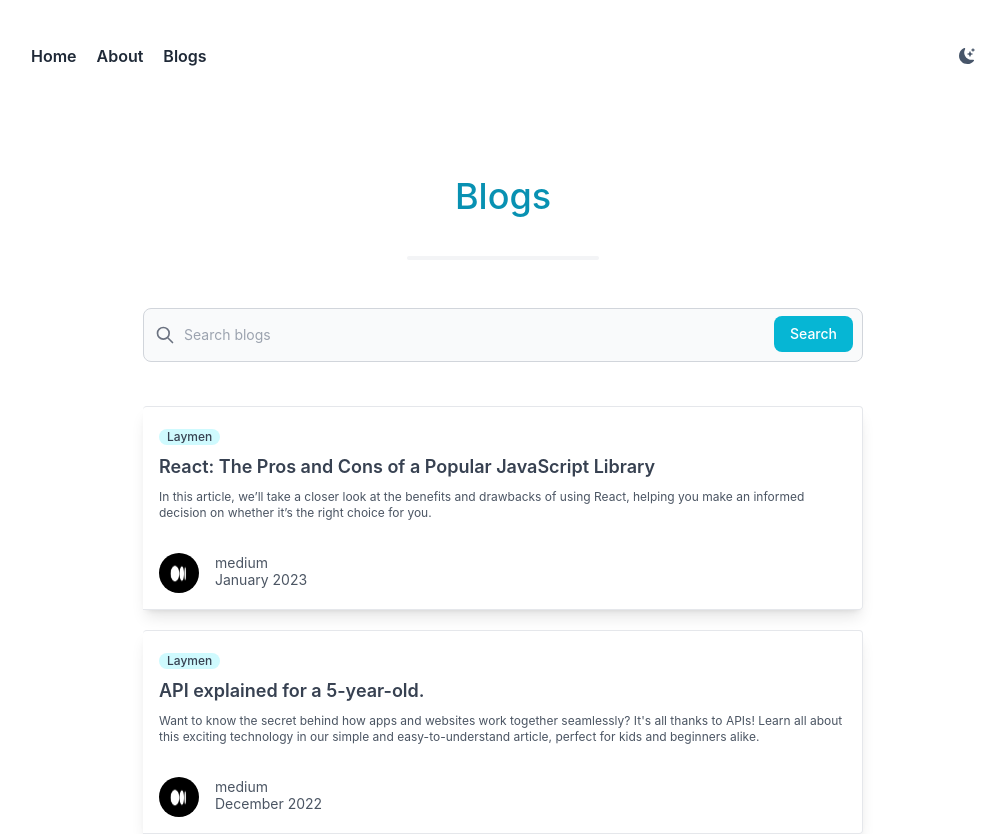
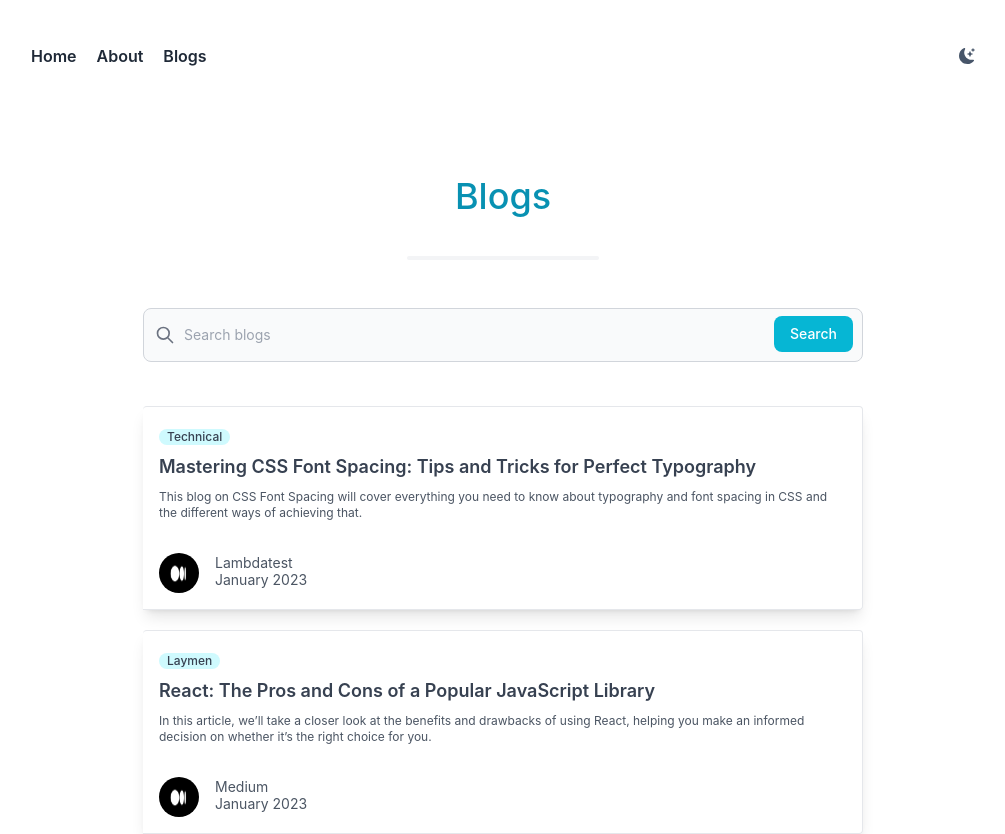
Before and after one commit to dunyanong/myportfolio, a Next.js app: page /blogs in a window 1280 px wide. Shown: the top 834 px of the page, without its empty margins (137-1142 px from the left). Built offline with nearby package versions, Linux system fonts and the light colour scheme.

Commit message:
added technical blog: "Mastering CSS Font Spacing: Tips and Tricks for Perfect Typography"

```diff
--- a/data/BlogData.js
+++ b/data/BlogData.js
@@ -4,7 +4,7 @@ const BlogData = [
         difficulty: 'Laymen',
         title: 'Non-technical lessons I discovered since I taught myself to program.',
         description: "As a self-taught programmer, I've learned that some of the most valuable lessons go beyond just understanding code. In my latest blog post, I share the top non-technical skills that have helped me succeed in my career as a programmer.",
-        platform: 'medium',
+        platform: 'Medium',
         date: 'December 2022',
         bloglink: "https://medium.com/@dunyan/non-technical-lessons-i-discovered-since-i-taught-myself-to-program-69bf1a91448"
     },
@@ -13,7 +13,7 @@ const BlogData = [
         difficulty: 'Laymen',
         title: 'Starting to learn how to program? Read this first.',
         description: "Are you ready to start your programming journey? Make sure you're off to a great start with our guide on what you need to know before you start coding. Click here to read now!",
-        platform: 'medium',
+        platform: 'Medium',
         date: 'December 2022',
         bloglink: "https://medium.com/@dunyan/starting-to-learn-how-to-program-read-this-first-a2c207ee46b6"
     },
@@ -22,7 +22,7 @@ const BlogData = [
         difficulty: 'Laymen',
         title: 'API explained for a 5-year-old.',
         description: "Want to know the secret behind how apps and websites work together seamlessly? It's all thanks to APIs! Learn all about this exciting technology in our simple and easy-to-understand article, perfect for kids and beginners alike.",
-        platform: 'medium',
+        platform: 'Medium',
         date: 'December 2022',
         bloglink: "https://medium.com/@dunyan/api-explained-for-a-5-year-old-612978b163f2",
     },
@@ -31,9 +31,18 @@ const BlogData = [
         difficulty: 'Laymen',
         title: 'React: The Pros and Cons of a Popular JavaScript Library',
         description: 'In this article, we’ll take a closer look at the benefits and drawbacks of using React, helping you make an informed decision on whether it’s the right choice for you.',
-        platform: 'medium',
+        platform: 'Medium',
         date: 'January 2023',
         bloglink: "https://medium.com/@dunyan/react-the-pros-and-cons-of-a-popular-javascript-library-6e1e443a3e22",
+    },
+        {
+        id: 5,
+        difficulty: 'Technical',
+        title: 'Mastering CSS Font Spacing: Tips and Tricks for Perfect Typography',
+        description: 'This blog on CSS Font Spacing will cover everything you need to know about typography and font spacing in CSS and the different ways of achieving that.',
+        platform: 'Lambdatest',
+        date: 'January 2023',
+        bloglink: "https://www.lambdatest.com/blog/css-font-spacing/",
     },
   ];
 
```
